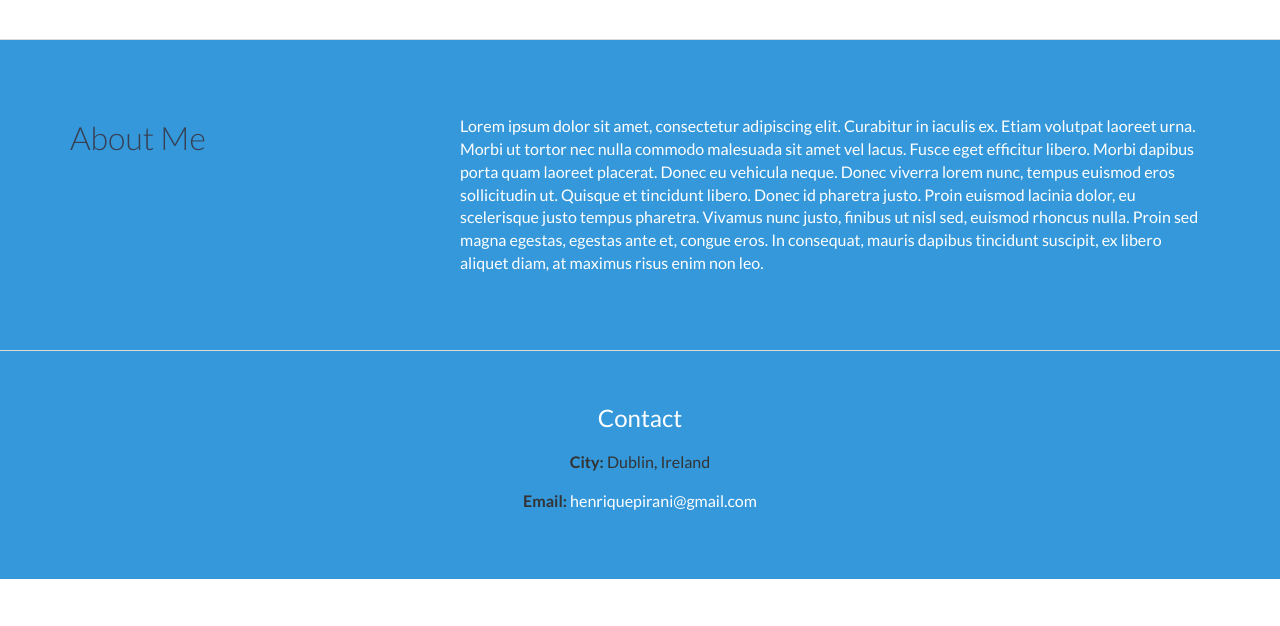
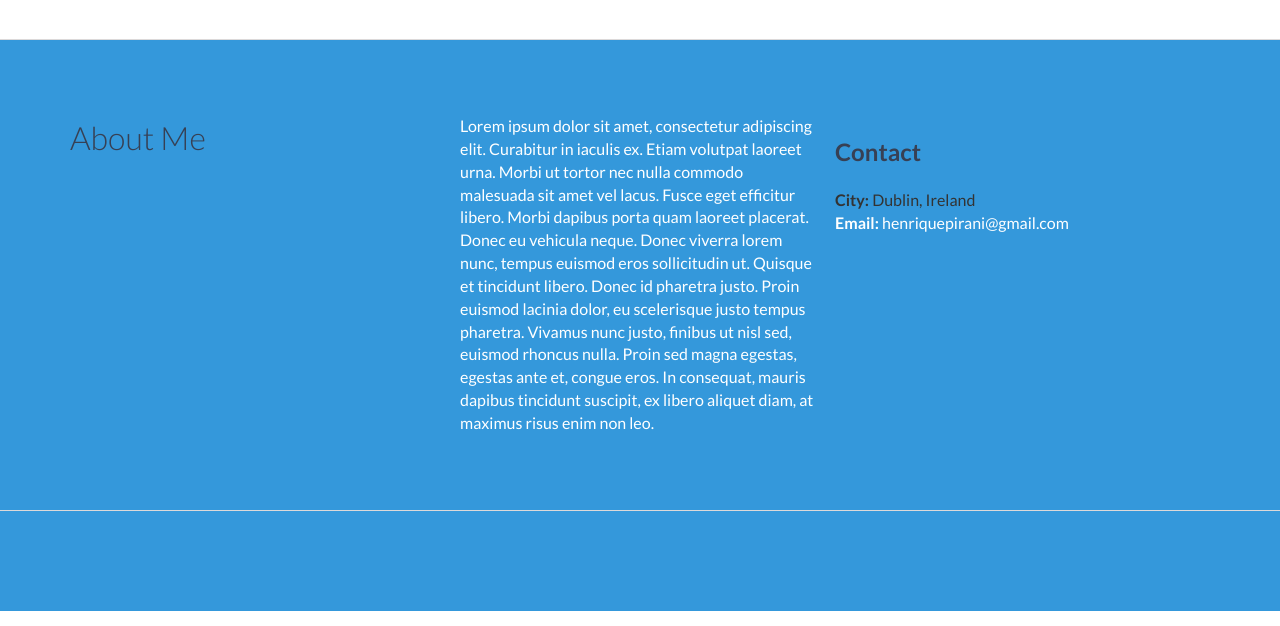
Before and after one commit to HenriquePirani/HenriquePirani.github.io, a website: page index.html in a window 1280 px wide. Shown: the part 3318-3944 px from the top of the page. Drawn offline with nearby package versions, Linux system fonts and the light colour scheme.

Commit message:
Contact form changed

```diff
--- a/index.html
+++ b/index.html
@@ -195,21 +195,15 @@
                 <div class="col-md-4">
                     <h2 class="heading">About Me</h2>
                 </div>
-                <div class="col-md-8">
+                <div class="col-md-4">
                     <p>
                         Lorem ipsum dolor sit amet, consectetur adipiscing elit. Curabitur in iaculis ex. Etiam volutpat laoreet urna. Morbi ut tortor nec nulla commodo malesuada sit amet vel lacus. Fusce eget efficitur libero. Morbi dapibus porta quam laoreet placerat. Donec
                         eu vehicula neque. Donec viverra lorem nunc, tempus euismod eros sollicitudin ut. Quisque et tincidunt libero. Donec id pharetra justo. Proin euismod lacinia dolor, eu scelerisque justo tempus pharetra. Vivamus nunc justo, finibus
                         ut nisl sed, euismod rhoncus nulla. Proin sed magna egestas, egestas ante et, congue eros. In consequat, mauris dapibus tincidunt suscipit, ex libero aliquet diam, at maximus risus enim non leo.
                     </p>
                 </div>
-            </div>
-        </div>
-    </div>
-    <!-- End #about -->
-
-    <div id="contact">
-        <h2>Contact</h2>
-	   <div id="contact-form">
+		  <h2>Contact</h2>
+	   <div class="col-md-8>
                   <p>
 			<strong>City:</strong> Dublin, Ireland</p>
                   <p>
@@ -217,7 +211,13 @@
                     <a href="mailto:henriquepirani@gmail.com "><font color="white">henriquepirani@gmail.com</font></a>
                   </p>
 	    </div>
-        <!-- End #contact-form -->
+            </div>
+        </div>
+    </div>
+    <!-- End #about -->
+
+    <div id="contact">
+
     </div>
     <!-- End #contact -->
 
```
